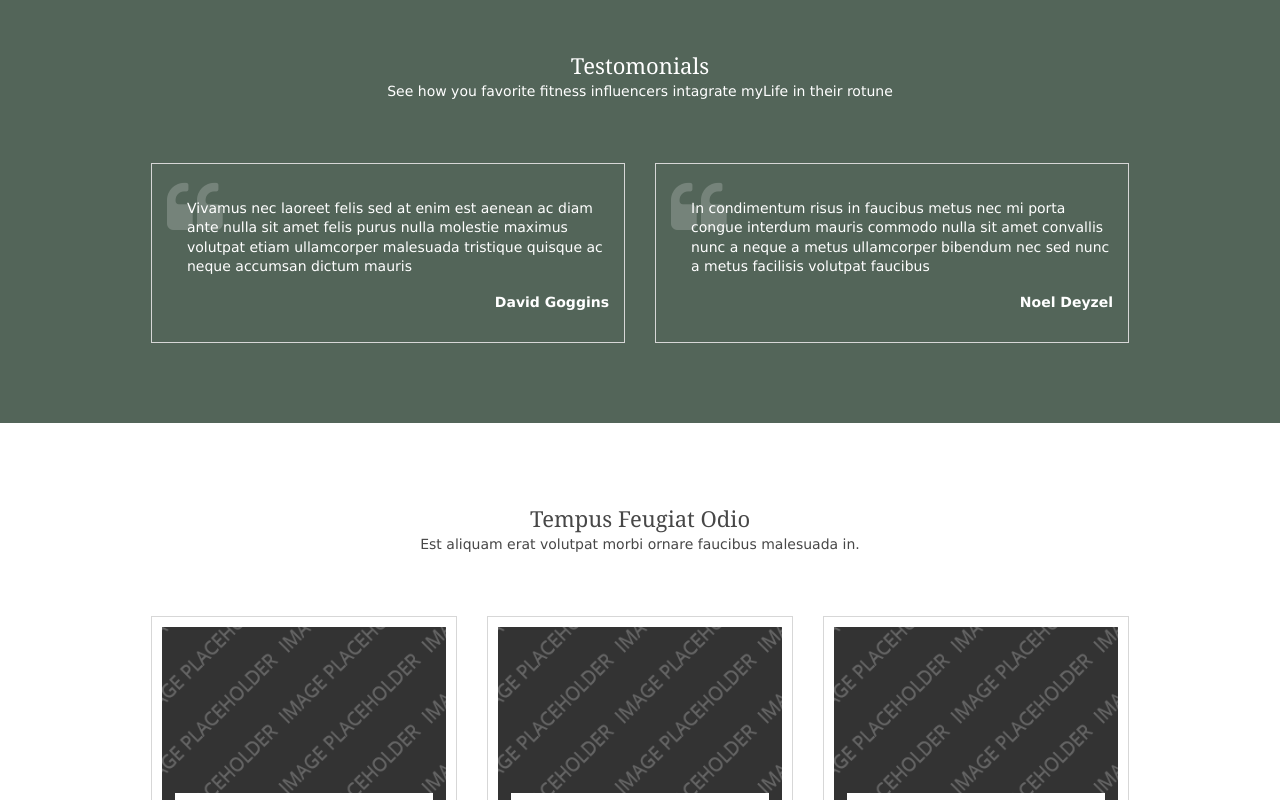
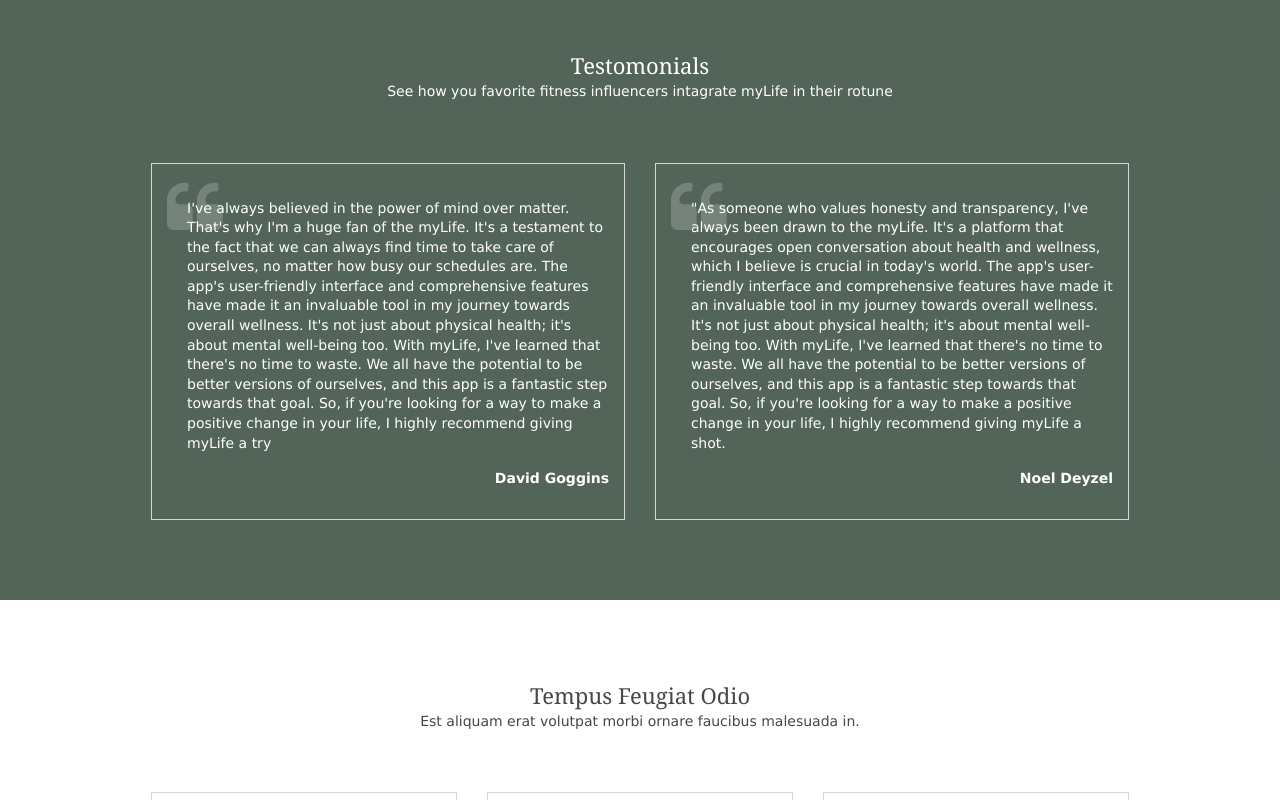
Before and after one commit to cstrayer24/myLife-landing, a plain HTML site: page index.html in a window 1280 px wide. Shown: the part 2599-3399 px from the top of the page. Drawn offline with Linux system fonts and the light colour scheme; files whose address does not match are found by name.

Commit message:
add testomonial text from ai

```diff
--- a/index.html
+++ b/index.html
@@ -345,19 +345,12 @@ Licence URI: https://www.os-templates.com/template-terms
         <ul class="nospace group">
           <li class="one_half first borderedbox inspace-15">
             <blockquote>
-              Vivamus nec laoreet felis sed at enim est aenean ac diam ante
-              nulla sit amet felis purus nulla molestie maximus volutpat etiam
-              ullamcorper malesuada tristique quisque ac neque accumsan dictum
-              mauris
+              I've always believed in the power of mind over matter. That's why I'm a huge fan of the myLife. It's a testament to the fact that we can always find time to take care of ourselves, no matter how busy our schedules are. The app's user-friendly interface and comprehensive features have made it an invaluable tool in my journey towards overall wellness. It's not just about physical health; it's about mental well-being too. With myLife, I've learned that there's no time to waste. We all have the potential to be better versions of ourselves, and this app is a fantastic step towards that goal. So, if you're looking for a way to make a positive change in your life, I highly recommend giving myLife a try
             </blockquote>
             <p class="right bold">David Goggins</p>
           </li>
           <li class="one_half borderedbox inspace-15">
-            <blockquote>
-              In condimentum risus in faucibus metus nec mi porta congue
-              interdum mauris commodo nulla sit amet convallis nunc a neque a
-              metus ullamcorper bibendum nec sed nunc a metus facilisis volutpat
-              faucibus
+            <blockquote>"As someone who values honesty and transparency, I've always been drawn to the myLife. It's a platform that encourages open conversation about health and wellness, which I believe is crucial in today's world. The app's user-friendly interface and comprehensive features have made it an invaluable tool in my journey towards overall wellness. It's not just about physical health; it's about mental well-being too. With myLife, I've learned that there's no time to waste. We all have the potential to be better versions of ourselves, and this app is a fantastic step towards that goal. So, if you're looking for a way to make a positive change in your life, I highly recommend giving myLife a shot.
             </blockquote>
             <p class="right bold">Noel Deyzel</p>
           </li>
```
